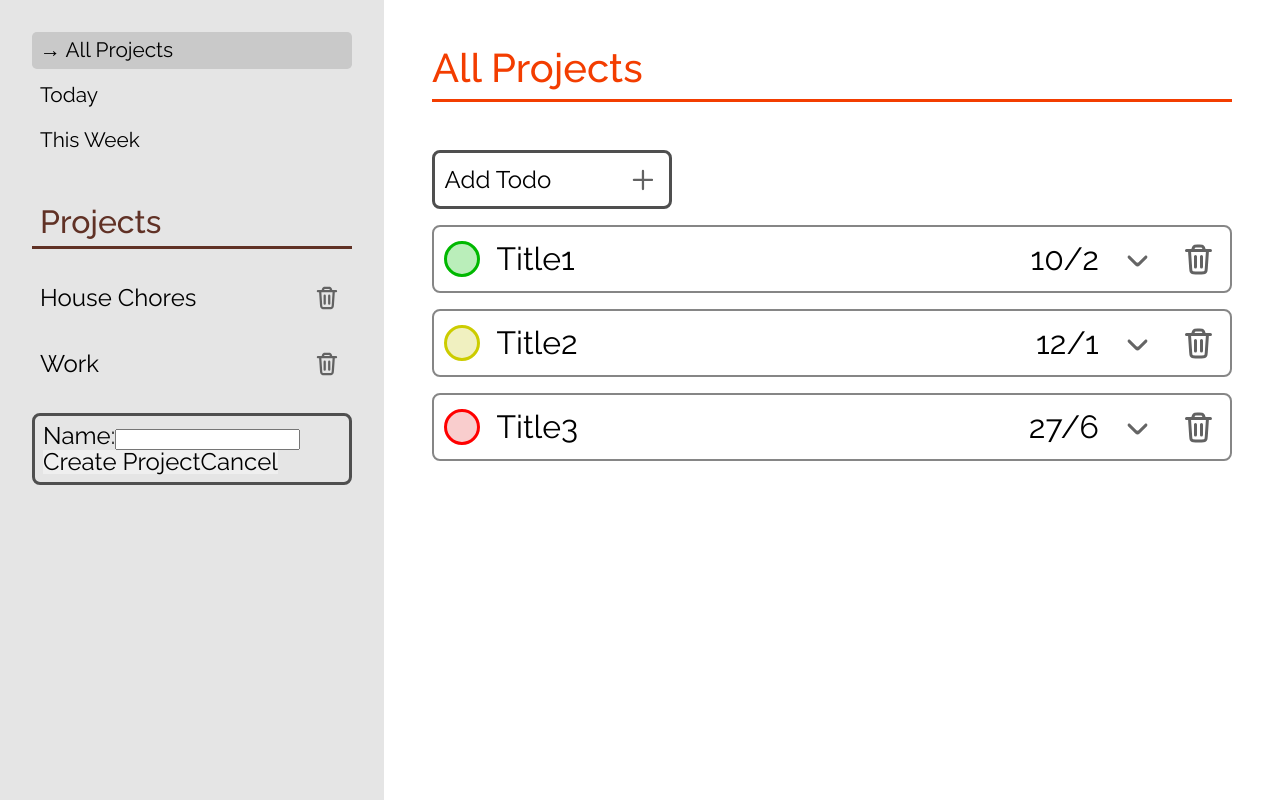
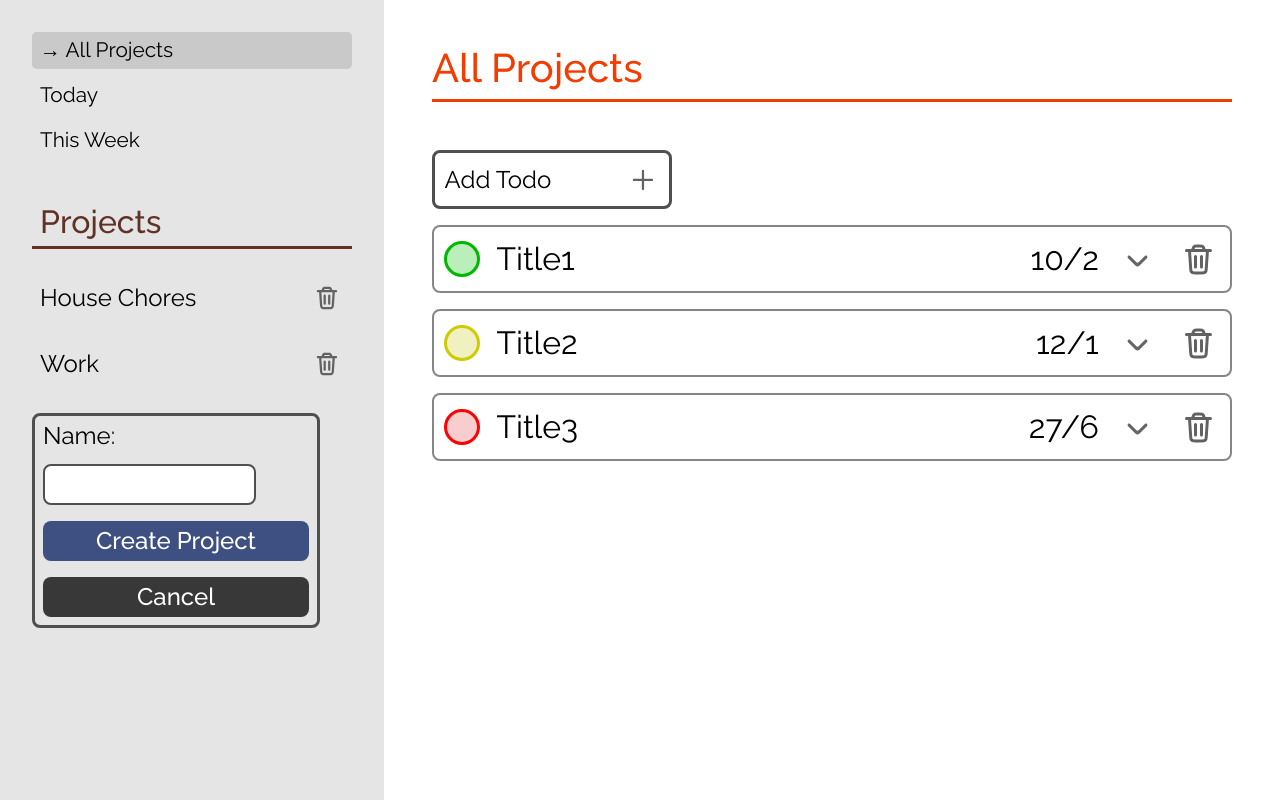
Before and after one commit to NontasBak/todo-list, a website built with webpack: page src/index.html in a window 1280 px wide. Both pictures are taken after a click on the element "Create Project". Built offline with nearby package versions, Linux system fonts and the light colour scheme; files whose address does not match are found by name.

Commit message:
Improve styling of Add Project button

```diff
--- a/src/display.js
+++ b/src/display.js
@@ -396,6 +396,7 @@ class Display {
 
         const createProjectDiv = document.querySelector(".create-project");
         createProjectDiv.innerHTML = "";
+        createProjectDiv.classList.remove("active");
 
         const createProjectH5 = document.createElement("h5");
         createProjectH5.textContent = "Create Project";
@@ -405,13 +406,13 @@ class Display {
         plus.setAttribute("src", Plus);
 
         createProjectDiv.append(createProjectH5, plus);
-        document.querySelector(".projects").appendChild(createProjectDiv);
 
         createProjectDiv.addEventListener("click", this.addProjectHandler);
     };
 
     addProjectHandler = (event) => {
         const createProjectDiv = document.querySelector(".create-project");
+        createProjectDiv.classList.add("active");
         createProjectDiv.removeEventListener("click", this.addProjectHandler);
 
         createProjectDiv.innerHTML = "";
--- a/src/style.css
+++ b/src/style.css
@@ -71,25 +71,27 @@ body {
     border-radius: 0.3rem;
 }
 
-/* .sidebar .active::before {
-    content: "→ ";
-} */
-
 .create-project {
     display: flex;
     gap: 1rem;
     align-items: center;
+    justify-content: space-between;
     align-self: flex-start;
 
     font-size: 1.5rem;
     padding: 0.5rem;
     border: 3px solid rgb(79, 79, 79);
     border-radius: 0.5rem;
+    width: 70%;
 
-    transition: all 0.3s ease;
+    transition: width 0.3s ease;
 }
 
-.create-project:hover {
+.create-project.active {
+    width: 90%;
+}
+
+.create-project:not(.active):hover {
     cursor: pointer;
     background-color: rgb(201, 201, 201);
 }
@@ -101,13 +103,49 @@ body {
 }
 
 .button-sidebar {
-
     transition: background-color 0.3s ease;
 }
 
 .button-sidebar.active {
     background-color: rgb(201, 201, 201);
     border-radius: 0.3rem;
+}
+
+#new-project-form {
+    display: flex;
+    flex-direction: column;
+    gap: 1rem;
+}
+
+#new-project-form input[type="text"] {
+    font-size: 1.5rem;
+    padding: 0.3rem;
+    border: 2px solid rgb(79, 79, 79);
+    border-radius: 0.5rem;
+    width: 80%;
+}
+
+#submit-project, #cancel-project {
+    padding: 0.5rem 0;
+    border-radius: 0.5rem;
+    font-weight: 500;
+
+    transition: filter 0.3s ease;
+}
+
+#submit-project {
+    background-color: rgb(61, 80, 129);
+    color: white;
+}
+
+#cancel-project {
+    background-color: rgb(56, 56, 56);
+    color: white;
+}
+
+#submit-project:hover, #cancel-project:hover {
+    filter: brightness(1.2);
+    cursor: pointer;
 }
 
 /*
@@ -173,6 +211,12 @@ form {
     width: 80%;
 }
 
+#new-todo-form input[type="radio"] {
+    width: 1.2rem;
+    height: 1.2rem;
+    margin-bottom: 0.2rem;
+}
+
 #new-todo-form label {
     font-size: 1.4rem;
 }
@@ -180,6 +224,7 @@ form {
 .priority-radio-buttons {
     display: flex;
     gap: 0.3rem;
+    align-items: center;
 }
 
 .plus-sign {
```
